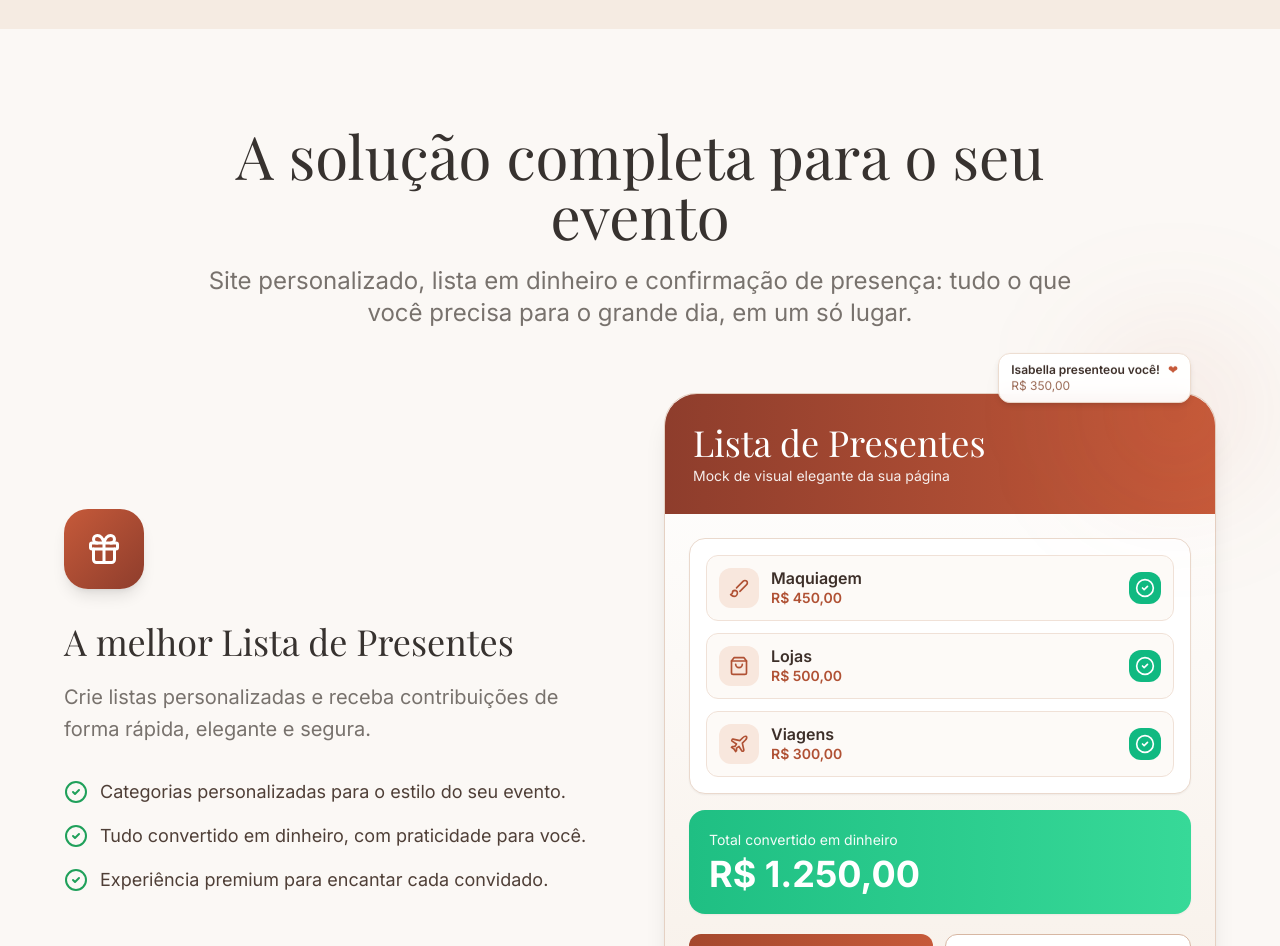
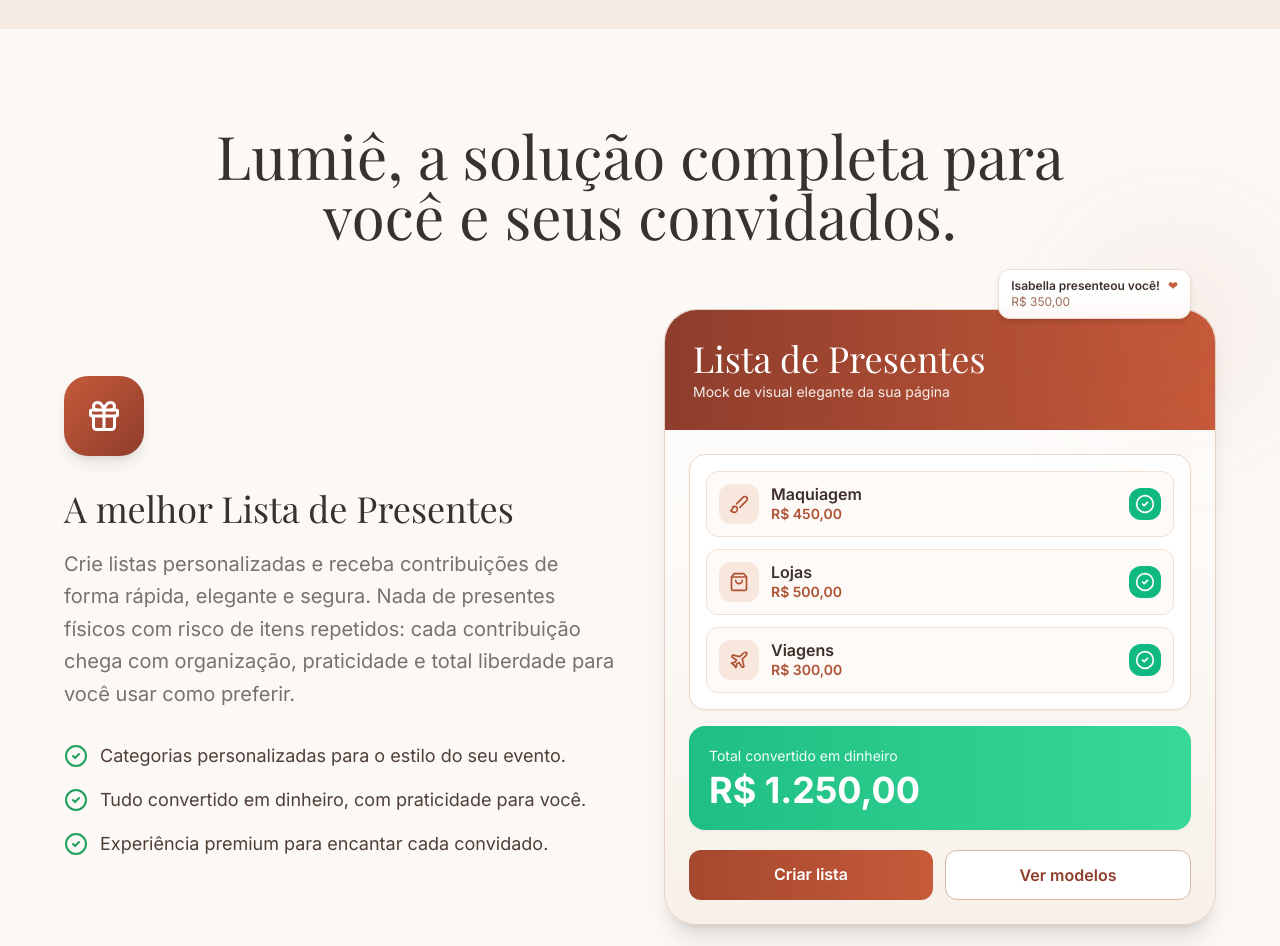
Before and after one commit to lumieconvites-netizen/lumie-presentes, a Next.js app: page / in a window 1280 px wide. Shown: the part 1360-2306 px from the top of the page. Built offline with nearby package versions, Linux system fonts and the light colour scheme; no server answers.

Commit message:
copy: update solution title and refine physical gift repetition messaging

```diff
--- a/app/page.tsx
+++ b/app/page.tsx
@@ -176,12 +176,8 @@ export default function HomePage() {
         <div className="container mx-auto px-6">
           <div className="text-center max-w-4xl mx-auto">
             <h2 className="font-display text-4xl md:text-6xl text-foreground leading-tight">
-              A solução completa para o seu evento
+              Lumiê, a solução completa para você e seus convidados.
             </h2>
-            <p className="mt-5 text-lg md:text-2xl text-muted-foreground">
-              Site personalizado, lista em dinheiro e confirmação de presença:
-              tudo o que você precisa para o grande dia, em um só lugar.
-            </p>
           </div>
 
           <div className="mt-16 grid lg:grid-cols-2 gap-12 items-center max-w-6xl mx-auto">
@@ -193,6 +189,8 @@ export default function HomePage() {
               <h3 className="mt-8 font-display text-4xl text-foreground">A melhor Lista de Presentes</h3>
               <p className="mt-5 text-xl text-muted-foreground leading-relaxed max-w-xl">
                 Crie listas personalizadas e receba contribuições de forma rápida, elegante e segura.
+                Nada de presentes físicos com risco de itens repetidos: cada contribuição chega com
+                organização, praticidade e total liberdade para você usar como preferir.
               </p>
 
               <div className="mt-8 space-y-4">
```
